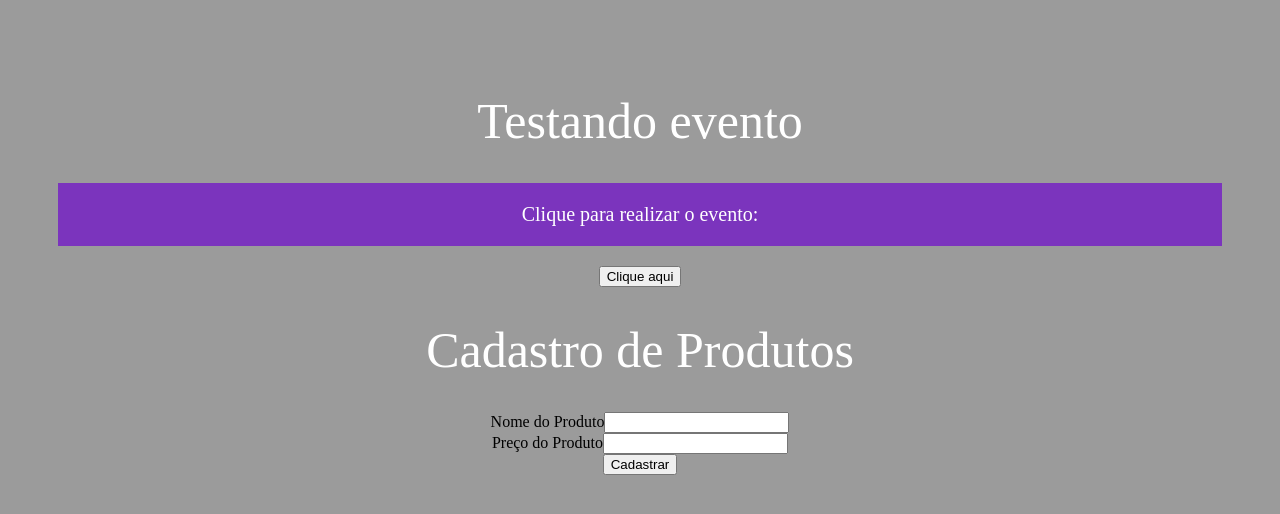
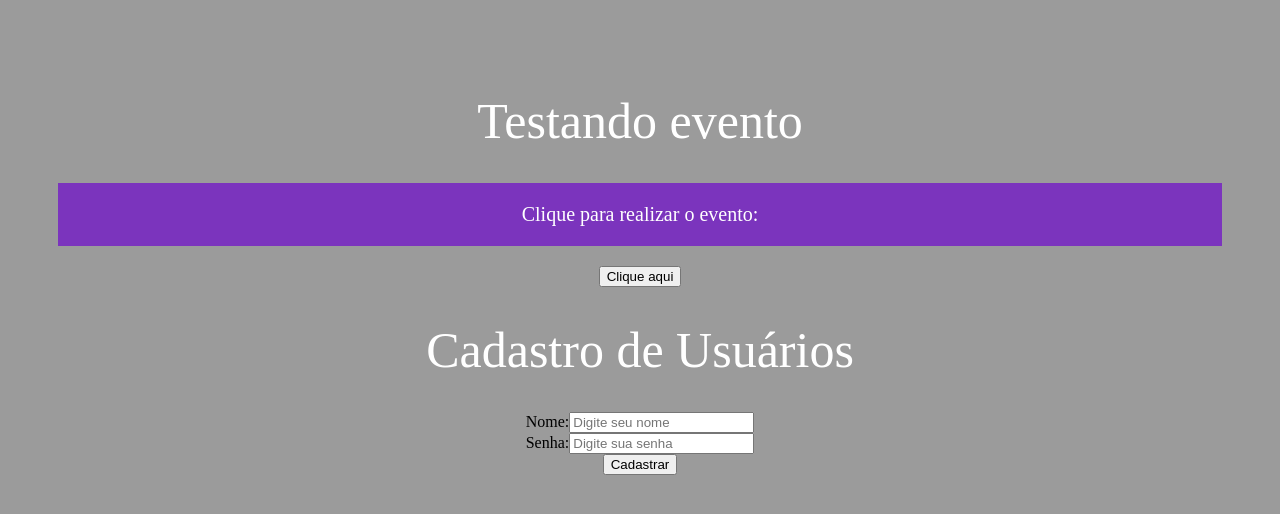
Before and after one commit to Alekinhos/ProjectReact, a React (Create React App) app: page / in a window 1280 px wide. Shown: the top 514 px of the page. Built offline with nearby package versions, Linux system fonts and the light colour scheme.

Commit message:
Desenvolvendo o cadastro de usuario
Utilizando o useState do react

```diff
--- a/package.json
+++ b/package.json
@@ -34,5 +34,8 @@
       "last 1 firefox version",
       "last 1 safari version"
     ]
+  },
+  "devDependencies": {
+    "eslint-plugin-react-hooks": "^4.6.0"
   }
 }
--- a/src/App.js
+++ b/src/App.js
@@ -1,7 +1,7 @@
 
 import './App.css';
 import Evento from './components/Evento';
-import Form from './components/Form';
+import FormUser from './components/FormUser';
 
 function App() {
 
@@ -9,7 +9,7 @@ function App() {
     <div className="App">
     <h1>Testando evento</h1>
       <Evento />
-      <Form />
+      <FormUser/>
     </div>
   );
 
--- /dev/null
+++ b/src/components/FormUser.js
@@ -0,0 +1,44 @@
+import { useState } from 'react'
+
+
+
+
+function FormUser() {
+
+    const [nome, setName] = useState()
+    const [senha, setPassword] = useState()
+
+    return (
+
+        <div className="form-user">
+            <h1>Cadastro de Usuários</h1>
+            <form onSubmit={cadastrarUsuario}>
+                <label htmlFor="name">Nome:</label>
+                <input type="text" id="name"
+                    name="name"
+                    placeholder='Digite seu nome'
+                    onChange={(event) => setName(event.target.value)} />
+                <br></br>
+                <label htmlFor="password" id="password" name="password" >Senha:</label>
+                <input type="password"
+                    name="senha"
+                    placeholder='Digite sua senha'
+                    onChange={(event) => setPassword(event.target.value)} />
+                <br></br>
+                <button type="submit">Cadastrar</button>
+            </form>
+        </div>
+
+    )
+
+
+    function cadastrarUsuario(event) {
+        event.preventDefault()
+        console.log('Evento disparado')
+        console.log('Usuario', nome, 'cadastrado com a senha', senha)
+        alert('Usuário cadastrado com sucesso!')
+
+    }
+}
+
+export default FormUser;
```
Also changed, not shown: 1 other file (tests, documents, lock files or other folders).
